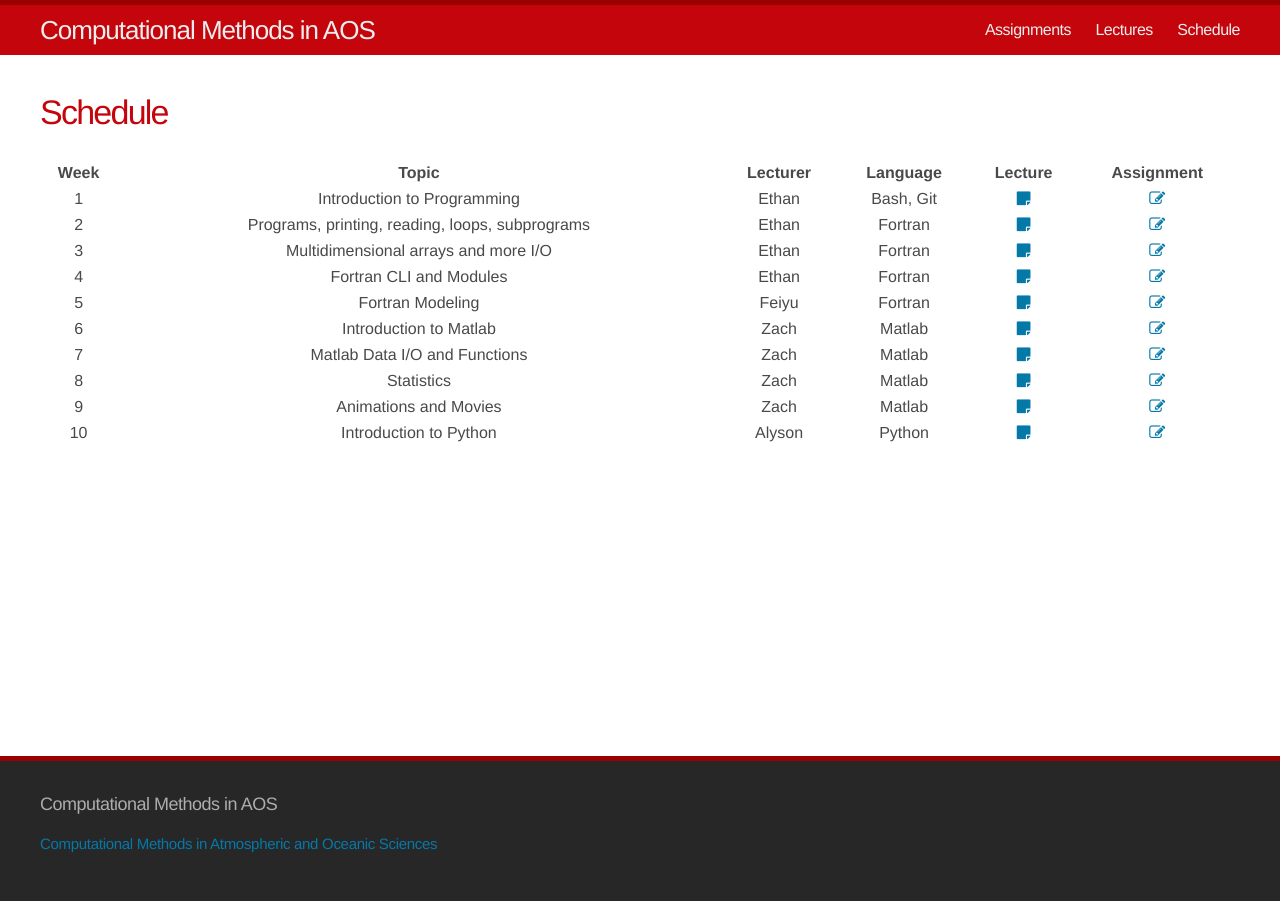
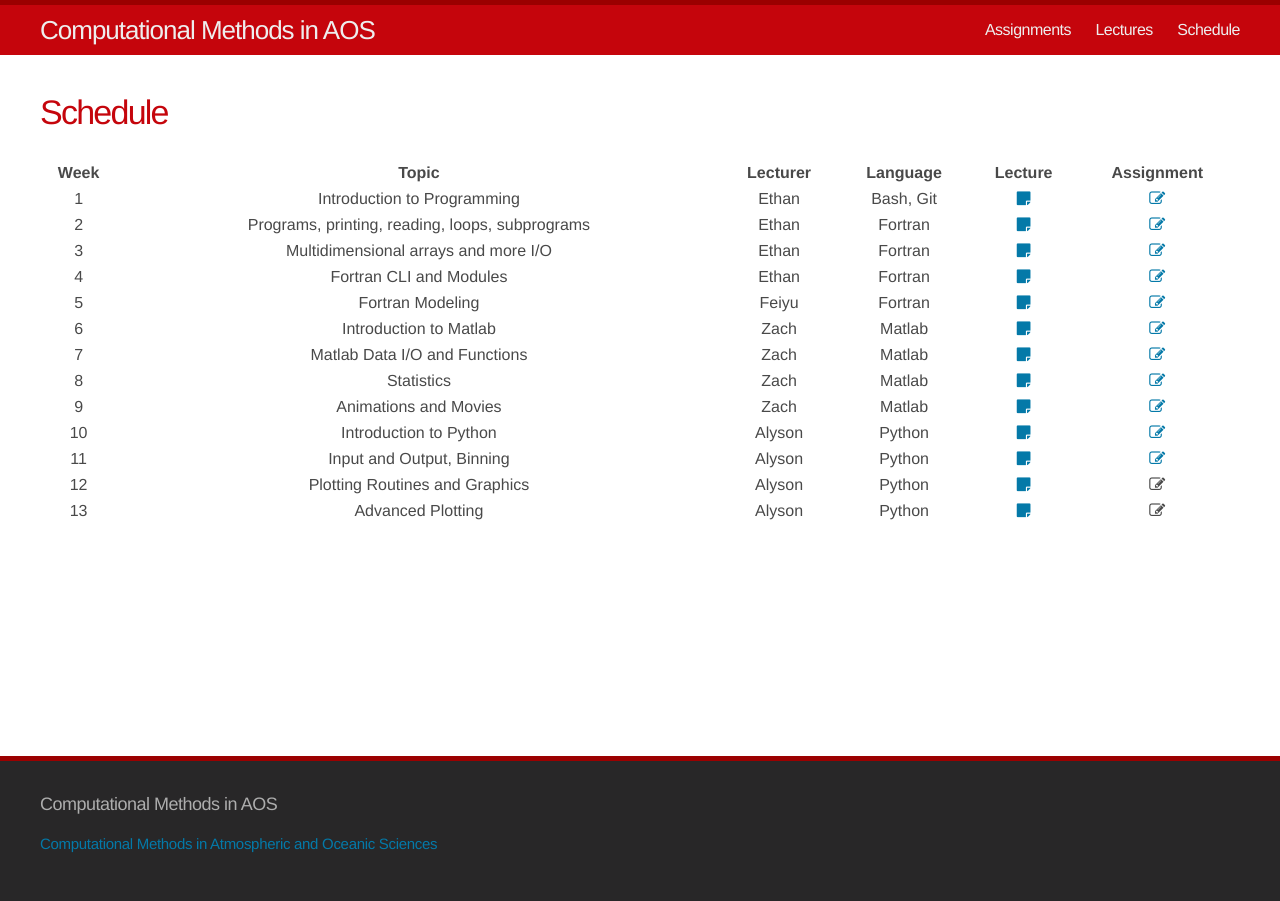
Before and after one commit to AOS573-2017/aos573-2017.github.io, a Jekyll site: the page built from schedule.md, in a window 1280 px wide. Built offline with Jekyll 4.4.1, drawn with Linux system fonts in a browser that asks for light colours.

Commit message:
Update schedule

```diff
--- a/schedule.md
+++ b/schedule.md
@@ -16,5 +16,8 @@ permalink: /schedule/
 <tr><td>8</td><td>Statistics</td><td>Zach</td><td>Matlab</td><td><a href="/lectures/08-matlab_statistics.html"><i class="fa fa-sticky-note"></i></a></td><td><a href="/assignments/08-matlab3.html"><i class="fa fa-pencil-square-o"></i></a></td></tr>
 <tr><td>9</td><td>Animations and Movies</td><td>Zach</td><td>Matlab</td><td><a href="/lectures/09-matlab-saving-movies.html"><i class="fa fa-sticky-note"></i></a></td><td><a href="/assignments/09-matlab4.html"><i class="fa fa-pencil-square-o"></i></a></td></tr>
 <tr><td>10</td><td>Introduction to Python</td><td>Alyson</td><td>Python</td><td><a href="/lectures/10-python-intro.html"><i class="fa fa-sticky-note"></i></a></td><td><a href="/assignments/10-3-python.html"><i class="fa fa-pencil-square-o"></i></a></td></tr>
+<tr><td>11</td><td>Input and Output, Binning</td><td>Alyson</td><td>Python</td><td><a href="/lectures/11-python-sorting.html"><i class="fa fa-sticky-note"></i></a></td><td><a href="/assignments/11-2-python.html"><i class="fa fa-pencil-square-o"></i></a></td></tr>
+<tr><td>12</td><td>Plotting Routines and Graphics</td><td>Alyson</td><td>Python</td><td><a href="/lectures/12-python-plotting.html"><i class="fa fa-sticky-note"></i></a></td><td><i class="fa fa-pencil-square-o"></i></td></tr>
+<tr><td>13</td><td>Advanced Plotting</td><td>Alyson</td><td>Python</td><td><a href="/lectures/13-python-advanced.html"><i class="fa fa-sticky-note"></i></a></td><td><i class="fa fa-pencil-square-o"></i></td></tr>
 
 </table>
```
